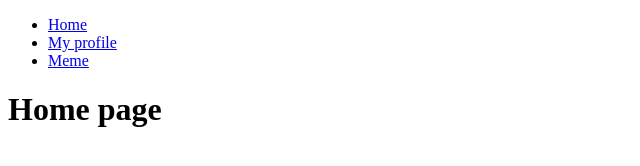
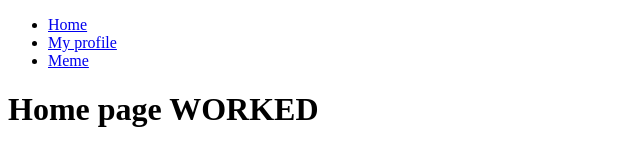
Before and after one commit to ReynaldoCerpa/js, a plain HTML site: page index.html in a window 1280 px wide. Shown: the whole page, without its empty margins (0-640 px from the left). Drawn offline with Linux system fonts and the light colour scheme.

Commit message:
test on multiple pc

```diff
--- a/index.html
+++ b/index.html
@@ -16,6 +16,7 @@
     </header>
     <h1>
         Home page
+        WORKED
     </h1>
 </body>
 </html>
```
